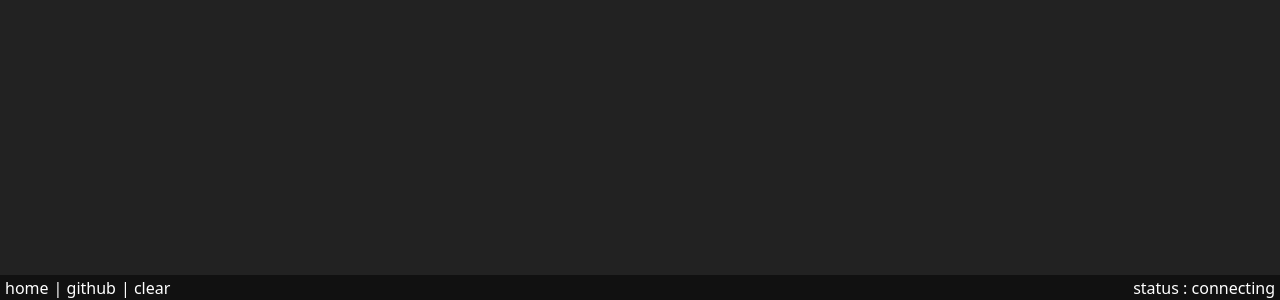
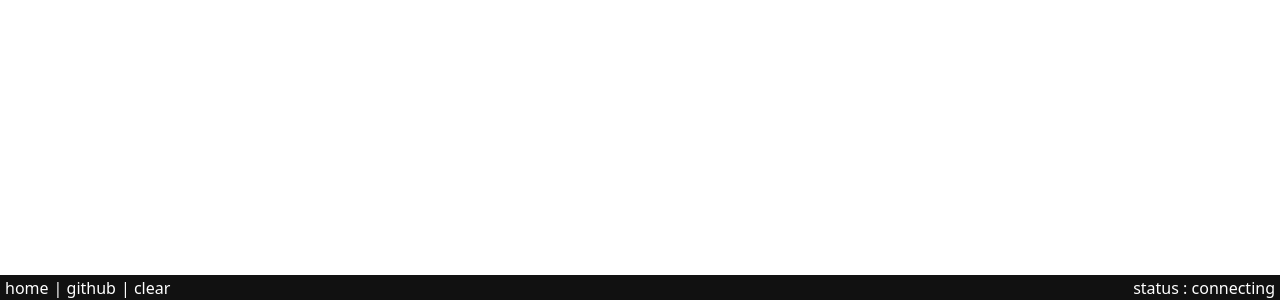
Before and after one commit to iamsdas/whiteboard, a Vue app in the folder frontend/: page /room/1 in a window 1280 px wide. Shown: the part 500-800 px from the top of the page. Built offline with nearby package versions, Linux system fonts and the light colour scheme; a web font is replaced by a local one.

Commit message:
make whiteboard white

```diff
--- a/frontend/src/views/Room.vue
+++ b/frontend/src/views/Room.vue
@@ -37,8 +37,8 @@ export default {
     drawLine(x1, y1, x2, y2) {
       let ctx = this.$refs.canvas.getContext("2d");
       ctx.beginPath();
-      ctx.strokeStyle = "white";
-      ctx.lineWidth = 5;
+      ctx.strokeStyle = "black";
+      ctx.lineWidth = 7;
       ctx.moveTo(x1, y1);
       ctx.lineTo(x2, y2);
       ctx.stroke();
@@ -134,7 +134,7 @@ a {
   outline: inherit;
 }
 canvas {
-  background-color: #222;
+  background-color: white;
   display: block;
 }
 </style>
```
